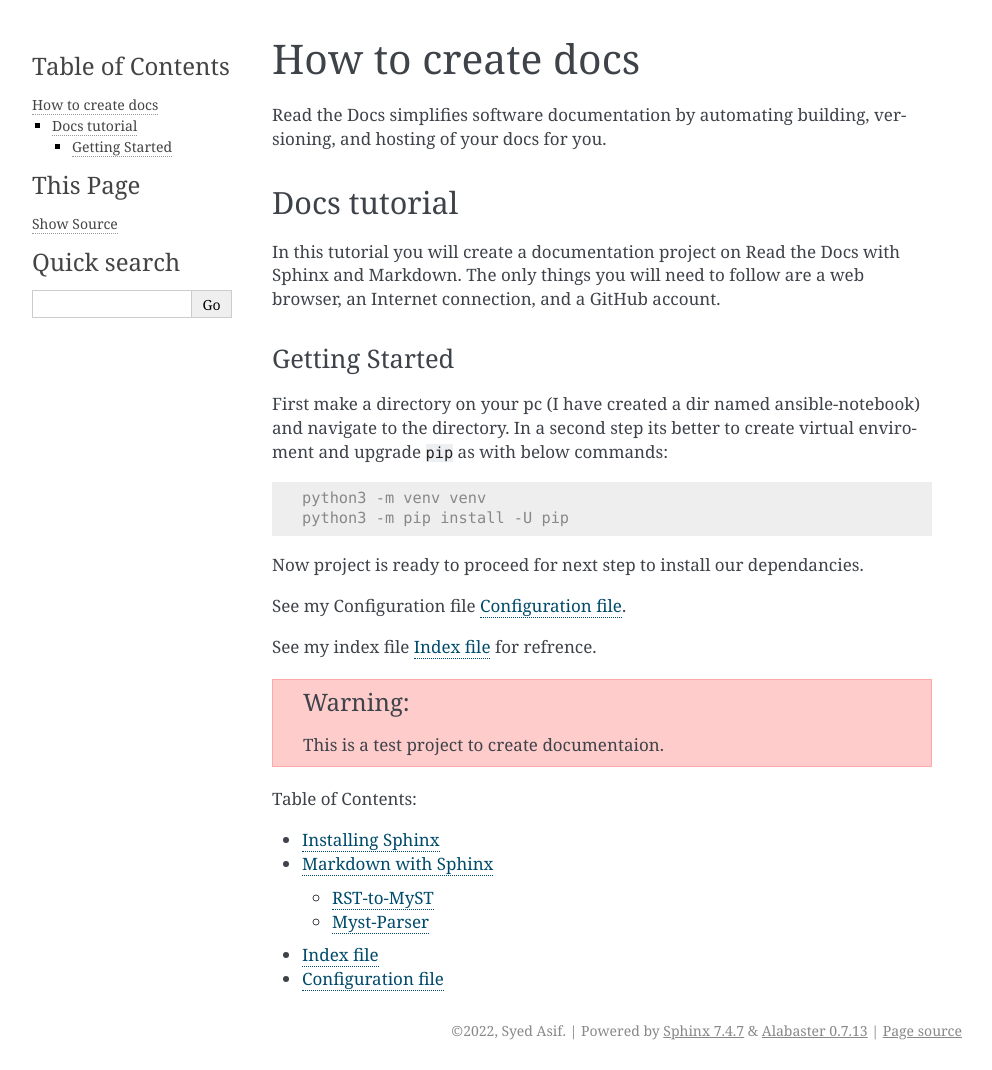
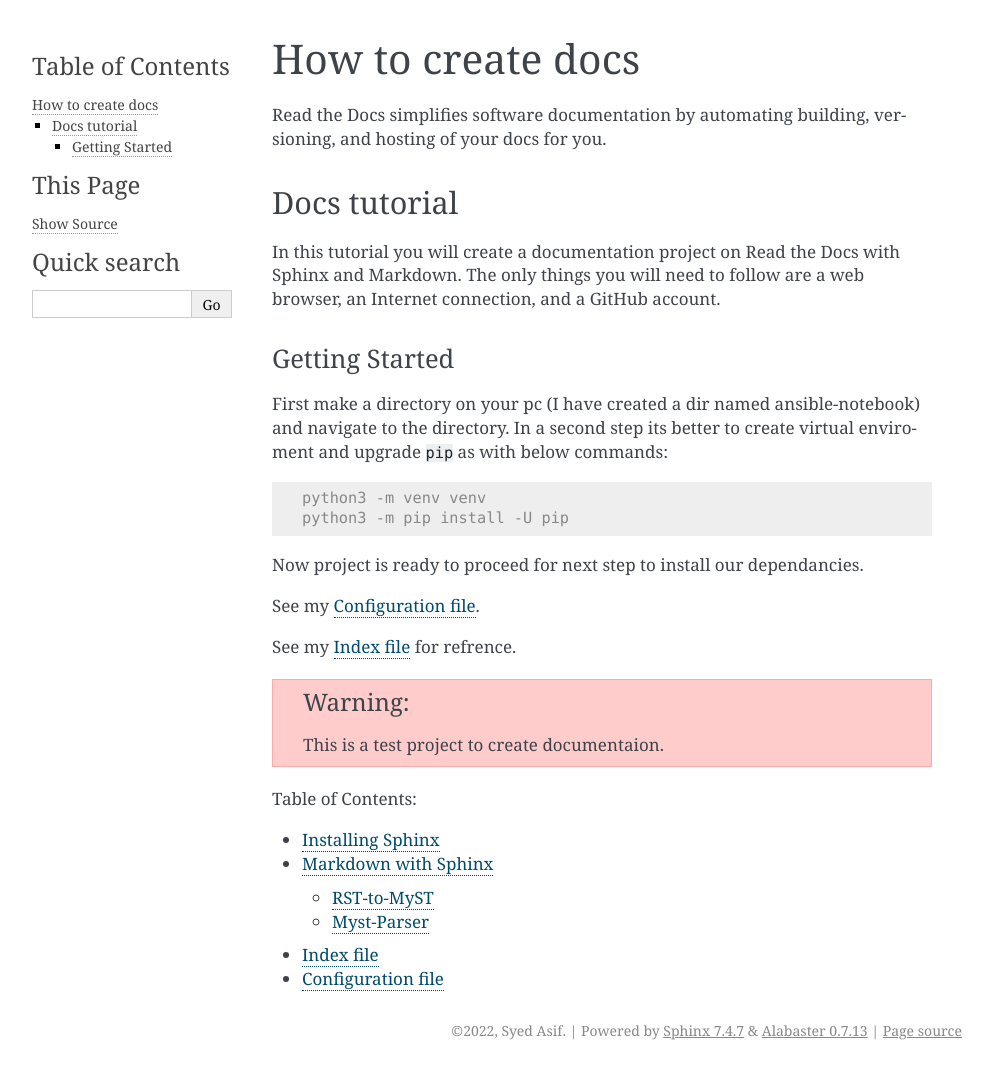
Before and after one commit to sydasif/read-the-doc, a Sphinx documentation site: the page built from docs/source/index.md, in a window 1280 px wide. Shown: the whole page, without its empty margins (148-1140 px from the left). Built offline with Sphinx 7.4.7, drawn with Linux system fonts in a browser that asks for light colours.

Commit message:
update ref link

````diff
--- a/docs/source/index.md
+++ b/docs/source/index.md
@@ -7,9 +7,9 @@
 :relative-images:
 ```
 
-See my Configuration file {doc}`link/my-conf-file`.
+See my {doc}`link/my-conf-file`.
 
-See my index file {ref}`Index file` for refrence.
+See my {ref}`Index file` for refrence.
 
 ```{warning}
 This is a test project to create documentaion.
````
Also changed, not shown: docs/source/link/my-index-file.md (+1 -1 lines).
